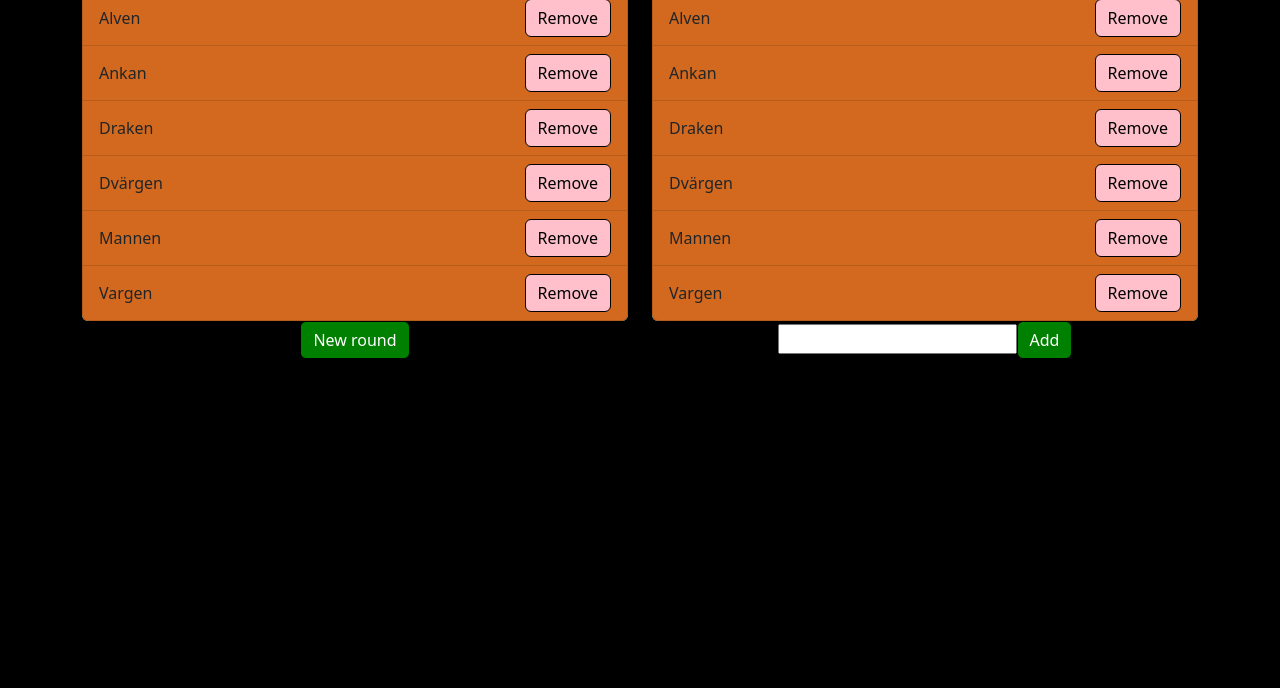
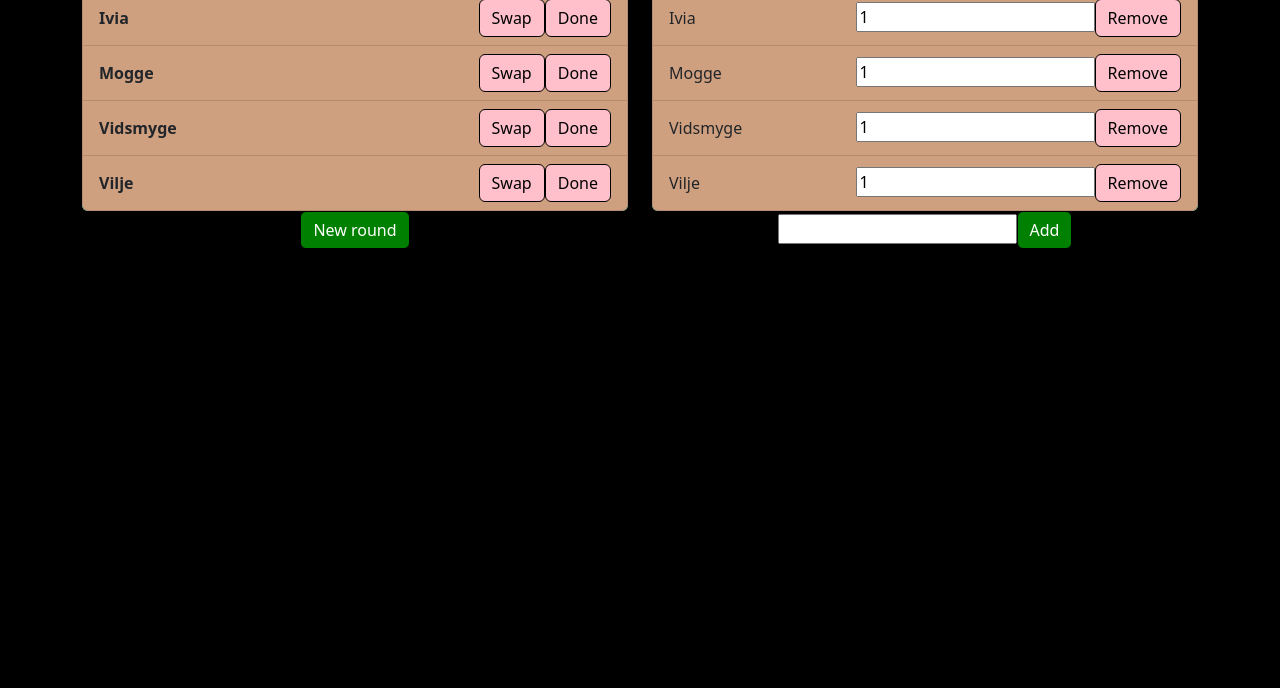
Before and after one commit to gregersn/hitfirst, a React app: page / in a window 1280 px wide. Shown: the part 112-800 px from the top of the page. Built offline with nearby package versions, Linux system fonts and the light colour scheme.

Commit message:
Add swapping and action count and change some styling.

```diff
--- a/src/combatants.tsx
+++ b/src/combatants.tsx
@@ -1,6 +1,6 @@
 import * as React from "react";
 
-export const Combatants = (props: { combatants: string[] }) => {
+export const Combatants = (props: { combatants: Combatant[] }) => {
 
     const [list, setList] = React.useState(props.combatants);
 
@@ -9,7 +9,7 @@ export const Combatants = (props: { combatants: string[] }) => {
         const combatantInput: HTMLInputElement = document.getElementById('combatantInput');
         const name = combatantInput.value;
         if (name !== '') {
-            props.combatants.push(name);
+            props.combatants.push({name: name, actions: 1});
             setList(props.combatants.slice());
         }
         combatantInput.value = '';
@@ -22,6 +22,11 @@ export const Combatants = (props: { combatants: string[] }) => {
 
     }
 
+    const setActions = (index: number, actions: number) => {
+        props.combatants[index].actions = actions
+        setList(props.combatants.slice())
+    }
+
     return (
         <section className="combatantsHandler">
             <h2>Combatants</h2>
@@ -29,8 +34,11 @@ export const Combatants = (props: { combatants: string[] }) => {
                 list.map((value, index) => {
                     return (
                         <li key={index} className="element list-group-item d-flex justify-content-between align-items-center">
-                            <span className="combatant" key={index}>{value}</span>
+                            <span className="combatant" key={index}>{value.name}</span>
+                            <span>
+                            <input className="actionCounter"  size={3} type="number" value={value.actions} onChange={(event: React.ChangeEvent<HTMLInputElement>) => {setActions(index, event.target.valueAsNumber)}} />
                             <button className="btn remove" onClick={() => { removeCombatant(index) }} >Remove</button>
+                            </span>
                         </li>
                     );
                 })
--- a/src/initiative_tracker.tsx
+++ b/src/initiative_tracker.tsx
@@ -5,7 +5,9 @@ import * as ReactDOMClient from 'react-dom/client';
 import { Combatants } from './combatants';
 import { InitiativeList } from "./initiativelist";
 
-const combatantList = ["Alven", "Ankan", "Draken", "Dvärgen", "Mannen", "Vargen"];
+const combatantList = [
+    {name: "Ivia", actions: 1},
+    {name: "Mogge", actions: 1}, {name: "Vidsmyge", actions: 1}, {name: "Vilje", actions: 1}];
 
 const App = () => <div className="container text-center">
     <div className="row align-items-start">
--- a/src/initiativelist.tsx
+++ b/src/initiativelist.tsx
@@ -14,35 +14,38 @@ function shuffle<T>(array: T[]): T[] {
 
 }
 
-type DnDState = {
-    draggedFrom: number,
-    draggedTo: number,
-    isDragging: boolean,
-    originalOrder: string[],
-    updateOrder: string[]
-}
 
+export const InitiativeList = (props: { combatants: Combatant[], shift: boolean }) => {
+    const initialDnDState: ListEditState = {
+        from: 0,
+        to: 0,
+        processing: false,
+        originalOrder: [],
+        updateOrder: []
+    }
 
-export const InitiativeList = (props: { combatants: string[], shift: boolean }) => {
-    const initialDnDState: DnDState = {
-        draggedFrom: 0,
-        draggedTo: 0,
-        isDragging: false,
+    const initialSwapState: ListEditState = {
+        from: 0,
+        to: 0,
+        processing: false,
         originalOrder: [],
         updateOrder: []
     }
 
     const [dragAndDrop, setDragAndDrop] = React.useState(initialDnDState);
-    const [list, setList] = React.useState(props.combatants.slice());
+    const [swappingState, setSwappingState] = React.useState(initialSwapState)
+    const [list, setList] = React.useState(props.combatants.slice().map(n => {return {name: n.name, active: true}}));
 
     const onDragStart = (event: React.DragEvent<Element>) => {
         if (!(event && event?.target instanceof HTMLElement)) return
-        const initialPosition = Number(event.currentTarget?.dataset?.position);
+        if (swappingState.processing) return
+
+        const initialPosition = Number(event.currentTarget.getAttribute("data-position"));
 
         setDragAndDrop({
             ...dragAndDrop,
-            draggedFrom: initialPosition,
-            isDragging: true,
+            from: initialPosition,
+            processing: true,
             originalOrder: list
         });
 
@@ -51,11 +54,11 @@ export const InitiativeList = (props: { combatants: string[], shift: boolean })
 
     const onDragOver = (event: React.DragEvent<Element>) => {
         event.preventDefault();
-        const draggedTo = Number(event.currentTarget?.dataset.position);
+        const draggedTo = Number(event.currentTarget.getAttribute("data-position"));
         event.preventDefault();
 
         let newList = dragAndDrop.originalOrder;
-        const draggedFrom = dragAndDrop.draggedFrom;
+        const draggedFrom = dragAndDrop.from;
         const itemDragged = newList[draggedFrom];
         const remainingItems = newList.filter((item, index) => index !== draggedFrom);
 
@@ -65,34 +68,33 @@ export const InitiativeList = (props: { combatants: string[], shift: boolean })
             ...remainingItems.slice(draggedTo)
         ];
 
-        if (draggedTo !== dragAndDrop.draggedTo) {
+        if (draggedTo !== dragAndDrop.to) {
             setDragAndDrop({
                 ...dragAndDrop,
                 updateOrder: newList,
-                draggedTo: draggedTo
+                to: draggedTo
             })
         }
     }
 
     const onDrop = (event: React.DragEvent<Element>) => {
-        //console.log(event)
         event.preventDefault();
 
         if (!props.shift) {
-            let from = dragAndDrop.updateOrder[dragAndDrop.draggedFrom];
-            let to = dragAndDrop.updateOrder[dragAndDrop.draggedTo]
-            dragAndDrop.updateOrder[dragAndDrop.draggedTo] = from;
-            dragAndDrop.updateOrder[dragAndDrop.draggedFrom] = to;
+            let from = dragAndDrop.updateOrder[dragAndDrop.from];
+            let to = dragAndDrop.updateOrder[dragAndDrop.to]
+            dragAndDrop.updateOrder[dragAndDrop.to] = from;
+            dragAndDrop.updateOrder[dragAndDrop.from] = to;
         } else {
             let newList = dragAndDrop.originalOrder;
-            const draggedFrom = dragAndDrop.draggedFrom;
+            const draggedFrom = dragAndDrop.from;
             const itemDragged = newList[draggedFrom];
             const remainingItems = newList.filter((item, index) => index !== draggedFrom);
 
             newList = [
-                ...remainingItems.slice(0, dragAndDrop.draggedTo),
+                ...remainingItems.slice(0, dragAndDrop.to),
                 itemDragged,
-                ...remainingItems.slice(dragAndDrop.draggedTo)
+                ...remainingItems.slice(dragAndDrop.to)
             ];
 
             setDragAndDrop({
@@ -105,9 +107,9 @@ export const InitiativeList = (props: { combatants: string[], shift: boolean })
 
         setDragAndDrop({
             ...dragAndDrop,
-            draggedFrom: 0,
-            draggedTo: 0,
-            isDragging: false
+            from: 0,
+            to: 0,
+            processing: false
         });
 
         return;
@@ -118,29 +120,78 @@ export const InitiativeList = (props: { combatants: string[], shift: boolean })
     const onMouseUp = (event: React.MouseEvent<Element, MouseEvent>) => { }
 
     const removeButtonClick = (event: React.MouseEvent<HTMLButtonElement>) => {
-        const removalIndex = Number(event.target.parentNode.dataset.position);
-        list.splice(removalIndex, 1);
+        const removalIndex = Number(event.currentTarget.getAttribute("data-value"));
+
+        //list.splice(removalIndex, 1);
+        list[removalIndex].active = false;
         setList(list)
         setDragAndDrop({
             ...dragAndDrop,
-            draggedFrom: 0,
-            draggedTo: 0,
-            isDragging: false
+            from: 0,
+            to: 0,
+            processing: false
+        });
+        setSwappingState({
+            ...swappingState,
+            from: 0,
+            to: 0,
+            processing: false
         });
     }
 
+    const swapButtonClick =  (event: React.MouseEvent<HTMLButtonElement>) => {
+        if (dragAndDrop.processing) return;
+        const swapIndex = Number(event.currentTarget.getAttribute("data-value"));
+
+        if(!swappingState.processing) {
+            setSwappingState({
+                ...swappingState,
+                from: swapIndex,
+                processing: true,
+                originalOrder: list
+            });
+        } else {
+            const newList = swappingState.originalOrder;
+            const from = newList[swappingState.from];
+            const to = newList[swapIndex];
+            newList[swapIndex] = from;
+            newList[swappingState.from] = to;
+            setList(newList);
+            setSwappingState({
+                ...swappingState,
+                from: 0,
+                to: 0,
+                processing: false
+            })
+
+        }
+    }
+
     const initializeRound = (event: React.MouseEvent<HTMLButtonElement>) => {
-        setList(shuffle(props.combatants));
+        const new_round: Initiative[] = []
+        props.combatants.forEach(combatant => {
+            if(combatant.actions < 1) {}
+            else if(combatant.actions > 1) {
+                for(let i = 0; i < combatant.actions; i++) {
+                    new_round.push({name: `${combatant.name} (${i + 1})`, active: true})
+                }
+            }
+            else {
+                new_round.push({name: combatant.name, active: true})
+            }
+        })
+        setList(shuffle(new_round));
         setDragAndDrop({ ...dragAndDrop });
     }
+
 
     return (
         <section className="initiativeOrder">
             <h2>Round intiative</h2>
             <ul className="big-list list-group">
-                {list.map((item: string, index: number) => {
+                {list.map((item: Initiative, index: number) => {
                     return (
-                        <li key={index} draggable="true"
+                        <li key={index} draggable={item.active}
                             onMouseDown={onMouseDown}
                             onMouseMove={onMouseMove}
                             onMouseUp={onMouseUp}
@@ -148,9 +199,12 @@ export const InitiativeList = (props: { combatants: string[], shift: boolean })
                             onDragOver={onDragOver}
                             onDrop={onDrop}
                             data-position={index}
-                            className="element draggable list-group-item d-flex justify-content-between align-items-center">
-                            <span>{item}</span>
-                            <button className="btn remove" onClick={removeButtonClick}>Remove</button>
+                            className={"element draggable list-group-item d-flex justify-content-between align-items-center " + (item.active ? "undone" : "done") + ((swappingState.processing && (swappingState.from == index)) ? " swapping" : "")}>
+                            <span className={item.active ? "active" : "inactive"}>{item.name}</span>
+                            <span>
+                            <button className="btn swap" onClick={swapButtonClick} data-value={index}>Swap</button>
+                            <button className="btn remove" onClick={removeButtonClick} data-value={index}>Done</button>
+                            </span>
                         </li>
                     )
                 })}
--- a/src/styles.scss
+++ b/src/styles.scss
@@ -15,6 +15,12 @@ h3 {
         @include button-variant(pink, black);
     }
 
+    &.swap {
+        @include button-variant(pink, black);
+    }
+
+
+
     &.add {
         @include button-variant(green, black);
     }
@@ -24,6 +30,23 @@ h3 {
     background-color: aqua;
 
     .element {
-        background-color: chocolate;
+        background-color: rgb(207, 160, 127);
+        &.undone {
+            font-weight: bolder;
+        }
+        &.done {
+            background-color: rgb(160, 127, 207);
+        }
+        &.swapping {
+            font-style: italic;
+            font-weight: normal;
+        }
+
     }
 }
+
+span {
+    &.inactive {
+        text-decoration: line-through;
+    }
+}
```
Also changed, not shown: src/types.ts (added, +17 -0 lines).
